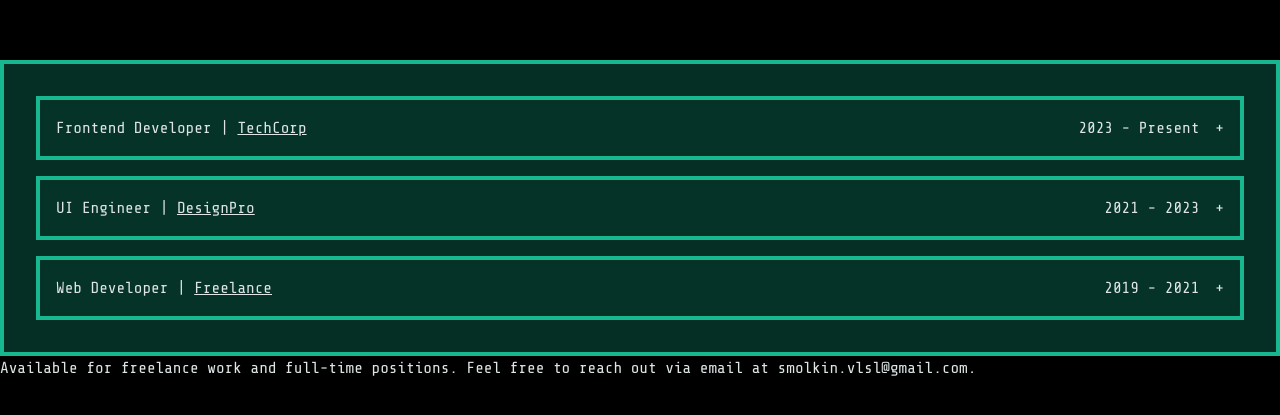
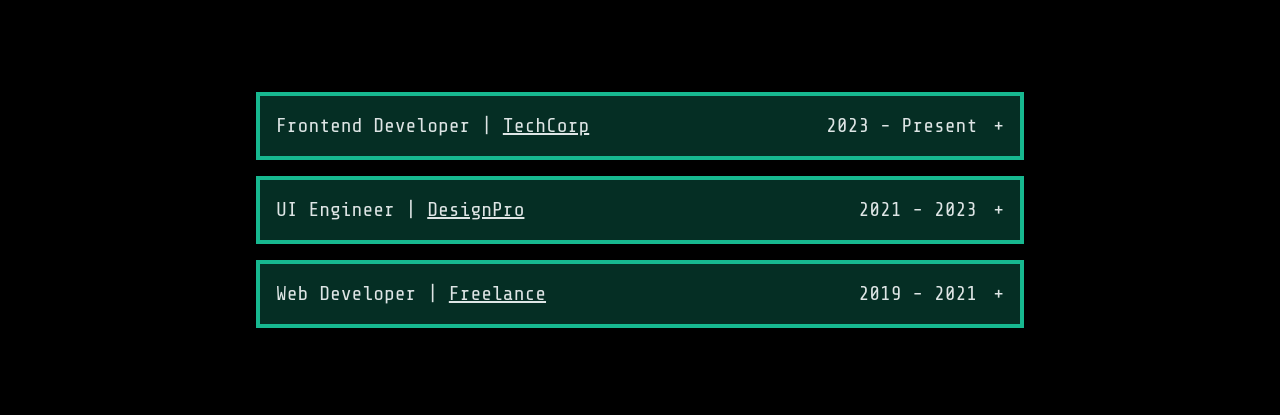
Before and after one commit to C0deCat/portfolio-page, a React (Vite) app: page / in a window 1280 px wide. Shown: the part 2383-2798 px from the top of the page. Before the commit the page ends 2763 px from the top, so only its background shows below. Built offline with nearby package versions, Linux system fonts and the light colour scheme; a web font is replaced by a local one.

Commit message:
feat: adjusted job position component

```diff
--- a/src/components/Accordion.tsx
+++ b/src/components/Accordion.tsx
@@ -11,18 +11,18 @@
 
   const headerClasses = classNames(
     defaultContainer(),
-    "p-4 flex justify-between items-center",
+    "p-4 flex justify-between items-center cursor-pointer text-xl",
     open && "border-b-0"
   );
 
   const contentClasses = classNames(
     defaultContainer(false),
-    "border-b-4 border-(--color-primary) mt-4 p-4"
+    "border-b-4 border-(--color-primary) mt-4 p-4 text-xl"
   );
 
   return (
-    <div onClick={() => setOpen(!open)} className="cursor-pointer">
-      <div className={headerClasses}>
+    <div>
+      <div onClick={() => setOpen(!open)} className={headerClasses}>
         <div className="flex-1">{children[0]}</div>
         <span className="ml-4">{open ? "-" : "+"}</span>
       </div>
--- a/src/components/JobPosition.tsx
+++ b/src/components/JobPosition.tsx
@@ -23,12 +23,13 @@
   const header = (
     <div className="flex justify-between w-full">
       <div>
-        {title} | {" "}
+        {title} |{" "}
         <a
           href={site}
           className="underline"
           target="_blank"
           rel="noopener noreferrer"
+          onClick={(e) => e.stopPropagation()}
         >
           {place}
         </a>
@@ -39,9 +40,9 @@
 
   const body = (
     <div>
-      <p className="mb-2">{location}</p>
-      <p className="mb-2">{description}</p>
-      <p>
+      <p className="mb-2 text-secondary">{location}</p>
+      <p className="mb-4">{description}</p>
+      <p className="text-base text-secondary">
         {stack.map((item) => (
           <span key={item} className="mr-2">{`#${item}`}</span>
         ))}
--- a/src/sections/Experience.tsx
+++ b/src/sections/Experience.tsx
@@ -1,12 +1,10 @@
-import classNames from "classnames";
-import { defaultContainer } from "../stylizers";
 import JobPosition from "../components/JobPosition";
 
 const Experience: React.FC = () => {
-  const block = classNames(defaultContainer(), "p-8 flex flex-col gap-4");
-
   return (
-    <section id="experience" className={block}>
+    <section id="experience" className="p-8 min-h-[100vh]">
+      <div className="flex flex-col w-full items-center">
+        <div className="flex flex-col gap-4 max-w-3xl w-full">
           <JobPosition
             title="Frontend Developer"
             place="TechCorp"
@@ -34,6 +32,8 @@
             description="Delivered web solutions for clients across industries."
             stack={["HTML", "CSS", "JavaScript"]}
           />
+        </div>
+      </div>
     </section>
   );
 };
--- a/src/sections/Overview.tsx
+++ b/src/sections/Overview.tsx
@@ -11,7 +11,9 @@
         <h1 className="text-9xl text-primary text-center uppercase font-bitcount font-[350]">
           Vladislav
           <br />
-          <span className="text-(--color-primary)">S.</span>
+          <span className="text-(--color-primary) after:content-['.'] after:absolute">
+            S
+          </span>
         </h1>
         <h2 className="text-5xl text-primary text-center lowercase w-full">
           software engineer, frontend developer
```
Lines whose indentation alone changed are shown as unchanged.
